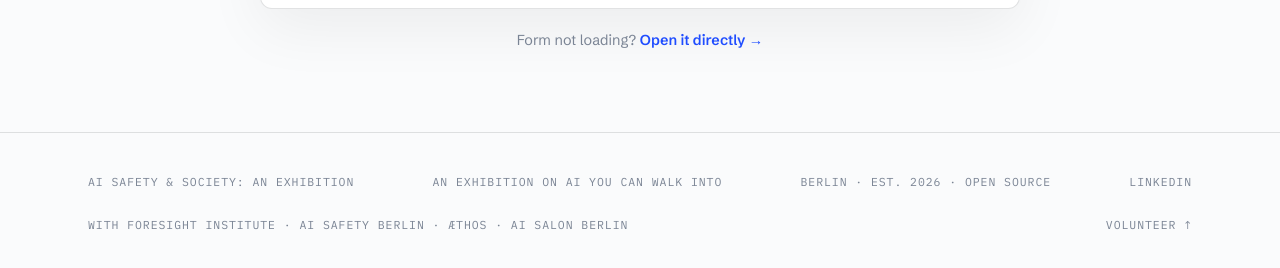
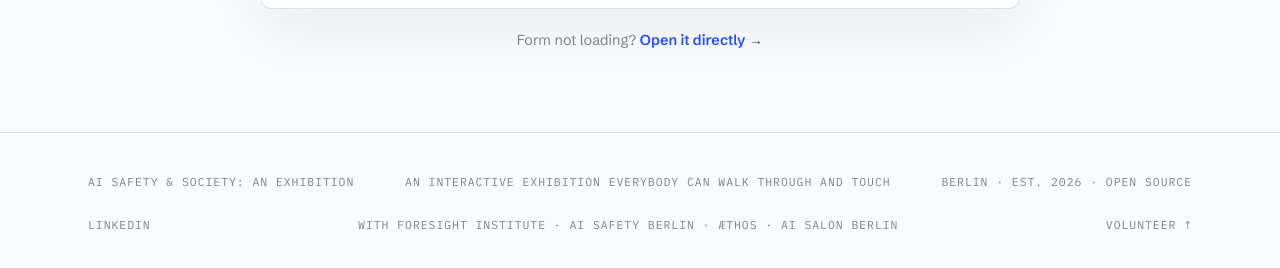
Before and after one commit to justinshenk/museum-ai-safety, a website: page index.html in a window 1280 px wide. Shown: the part 6119-6387 px from the top of the page. Drawn offline with Linux system fonts and the light colour scheme; grey boxes are pictures that could not be loaded.

Commit message:
Tagline: An interactive exhibition everybody can walk through and touch
Co-Authored-By: Claude Fable 5.1 <noreply@anthropic.com>
Claude-Session: https://claude.ai/code/session_018ZVnkXzEeUsMq4rw3RVy4h

```diff
--- a/index.html
+++ b/index.html
@@ -4,18 +4,18 @@
 <meta charset="UTF-8">
 <meta name="viewport" content="width=device-width, initial-scale=1.0">
 <title>AI Safety &amp; Society: An Exhibition · Become a Founding Volunteer</title>
-<meta name="description" content="An exhibition on AI you can walk into. Open source, in Berlin, making AI safety tangible. We're assembling our founding volunteer team. Join us.">
+<meta name="description" content="An interactive exhibition everybody can walk through and touch. Open source, in Berlin, making AI safety tangible. We're assembling our founding volunteer team. Join us.">
 <link rel="icon" type="image/svg+xml" href="favicon.svg">
 <meta property="og:type" content="website">
 <meta property="og:url" content="https://museum-ai-safety.vercel.app/">
 <meta property="og:title" content="AI Safety &amp; Society: An Exhibition">
-<meta property="og:description" content="An exhibition on AI you can walk into. Open source, in Berlin, making AI safety tangible. Help build it.">
+<meta property="og:description" content="An interactive exhibition everybody can walk through and touch. Open source, in Berlin, making AI safety tangible. Help build it.">
 <meta property="og:image" content="https://museum-ai-safety.vercel.app/og-image.png">
 <meta property="og:image:width" content="1200">
 <meta property="og:image:height" content="630">
 <meta name="twitter:card" content="summary_large_image">
 <meta name="twitter:title" content="AI Safety &amp; Society: An Exhibition">
-<meta name="twitter:description" content="An exhibition on AI you can walk into. Open source, in Berlin, making AI safety tangible. Help build it.">
+<meta name="twitter:description" content="An interactive exhibition everybody can walk through and touch. Open source, in Berlin, making AI safety tangible. Help build it.">
 <meta name="twitter:image" content="https://museum-ai-safety.vercel.app/og-image.png">
 <link rel="preconnect" href="https://fonts.googleapis.com">
 <link rel="preconnect" href="https://fonts.gstatic.com" crossorigin>
@@ -891,7 +891,7 @@
 <footer>
   <div class="wrap foot-grid">
     <span>AI Safety &amp; Society: An Exhibition</span>
-    <span>An exhibition on AI you can walk into</span>
+    <span>An interactive exhibition everybody can walk through and touch</span>
     <span>Berlin · Est. 2026 · Open Source</span>
     <a href="https://www.linkedin.com/company/ai-safety-museum" target="_blank" rel="noopener">LinkedIn</a>
     <span>With Foresight Institute · AI Safety Berlin · Æthos · AI Salon Berlin</span>
```
